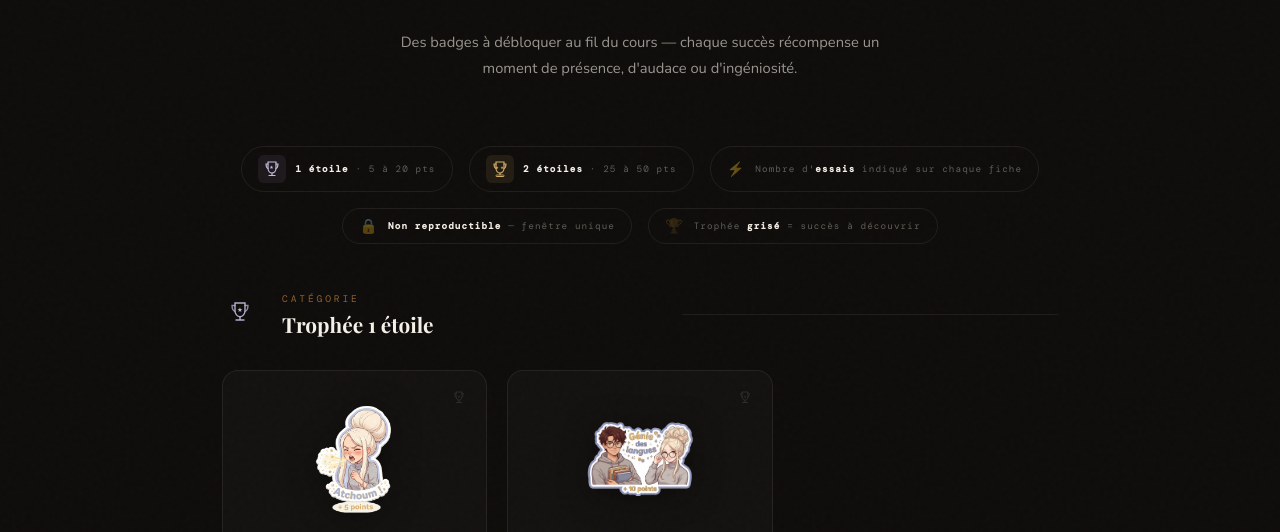
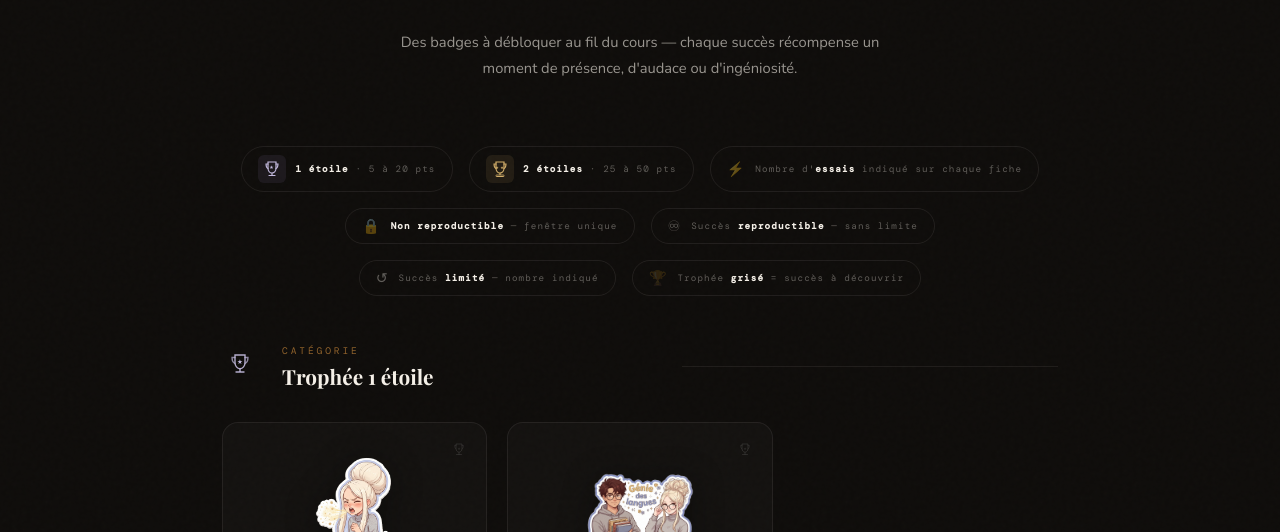
Before and after one commit to kebbek-fr/univers, a plain HTML site: page succes.html in a window 1280 px wide. Shown: the part 265-797 px from the top of the page. Drawn offline with nearby package versions, Linux system fonts and the light colour scheme; a web font is replaced by a local one.

Commit message:
Update succes.html

```diff
--- a/succes.html
+++ b/succes.html
@@ -423,6 +423,16 @@
     </div>
 
     <div class="pill">
+      <span style="font-size:0.9rem;">♾</span>
+      <span>Succès <strong>reproductible</strong> — sans limite</span>
+    </div>
+
+    <div class="pill">
+      <span style="font-size:0.9rem;">↺</span>
+      <span>Succès <strong>limité</strong> — nombre indiqué</span>
+    </div>
+
+    <div class="pill">
       <span style="font-size:0.9rem; opacity:0.4;">🏆</span>
       <span>Trophée <strong>grisé</strong> = succès à découvrir</span>
     </div>
```
